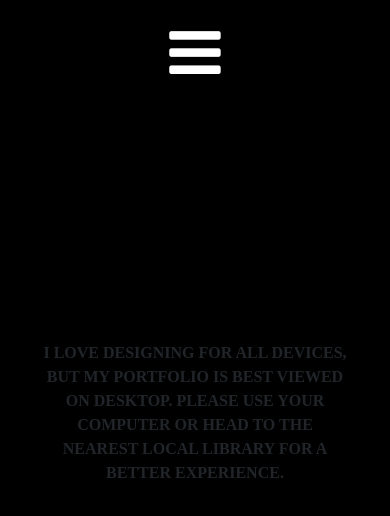
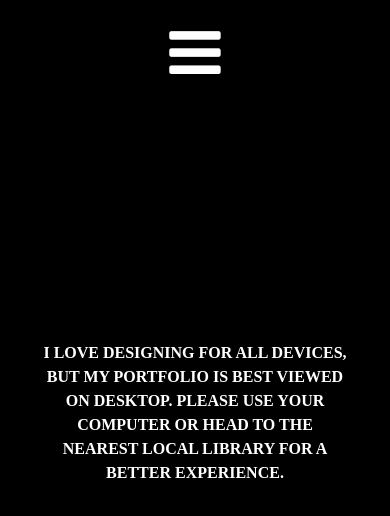
Before and after one commit to Giteon/Gidhub, a plain HTML site: page index.html in a window 390 px wide. Drawn offline with nearby package versions, Linux system fonts and the light colour scheme.

Commit message:
Update index.html

```diff
--- a/index.html
+++ b/index.html
@@ -84,7 +84,7 @@
 	<img src="./images/11.png" data-speed="-5" class="layer wow zoomIn" data-wow-duration=".5s">
 	<img src="./images/12.png" data-speed="-5" class="layer wow zoomIn" data-wow-duration=".5s"> -->
 	<!-- <h2 class="layer wow zoomIn" data-wow-duration=".5s" data-speed="2">PORTFOLIO OF<br>GIDEON FOX</h2> -->
-    <p class="mobile-show" style="display: none; font-weight: bold; text-align: center; margin-top: -50%; width: 80%;">I LOVE DESIGNING FOR ALL DEVICES, BUT MY PORTFOLIO IS BEST VIEWED ON DESKTOP. PLEASE USE YOUR COMPUTER OR HEAD TO THE NEAREST LOCAL LIBRARY FOR A BETTER EXPERIENCE.</p>
+    <p class="mobile-show" style="display: none; font-weight: bold; text-align: center; color: white; margin-top: -50%; width: 80%;">I LOVE DESIGNING FOR ALL DEVICES, BUT MY PORTFOLIO IS BEST VIEWED ON DESKTOP. PLEASE USE YOUR COMPUTER OR HEAD TO THE NEAREST LOCAL LIBRARY FOR A BETTER EXPERIENCE.</p>
 
 
 <div class="wrap mobile-hide">
```
